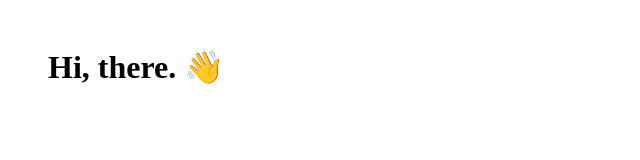
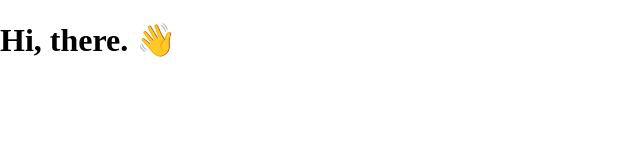
Before and after one commit to plutoland/tpkg, a website: page index.html in a window 1280 px wide. Shown: the whole page, without its empty margins (0-640 px from the left). Drawn offline with nearby package versions, Linux system fonts and the light colour scheme; files that its build step writes are made by us from their sources.

Commit message:
Fix body margin

```diff
--- a/src/tpkg.scss
+++ b/src/tpkg.scss
@@ -6,5 +6,5 @@
  */
 
 body {
-  margin: 3rem;
+  margin: 0;
 }
```
